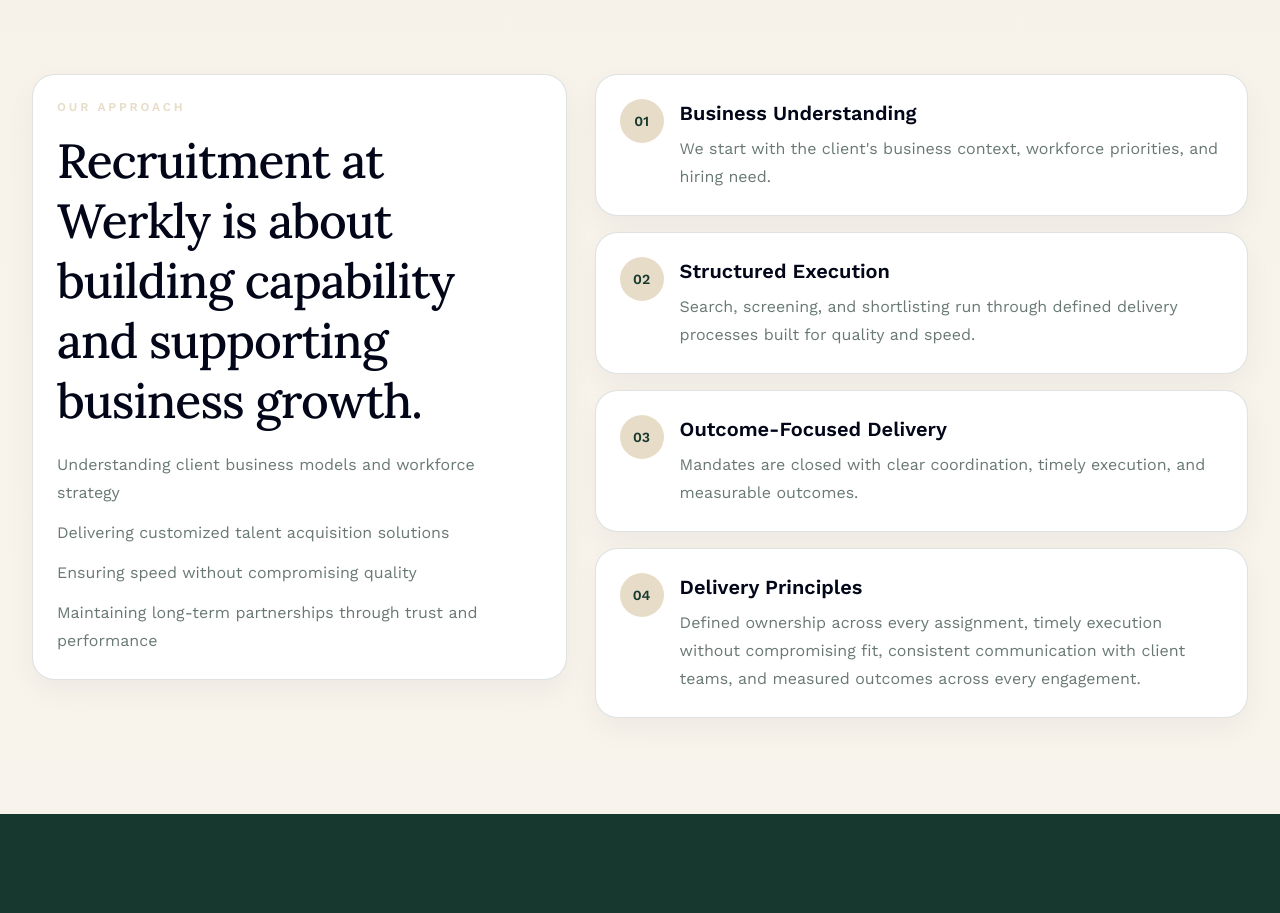
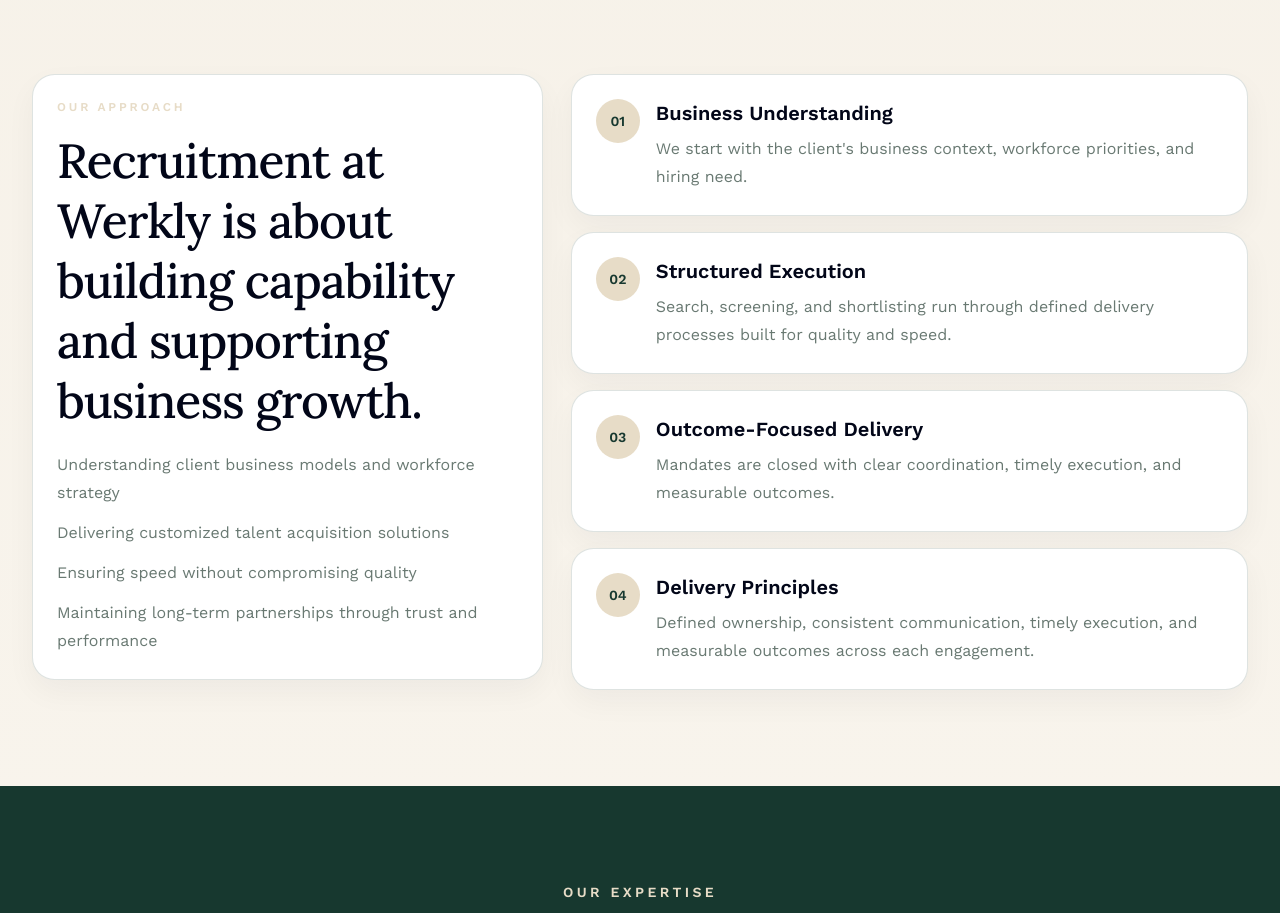
Before and after one commit to djkreddys-cmyk/Werkly, a Next.js app: page / in a window 1280 px wide. Shown: the part 1860-2773 px from the top of the page. Built offline with nearby package versions, Linux system fonts and the light colour scheme.

Commit message:
Refine process section alignment and shorten delivery principles

```diff
--- a/app/page.tsx
+++ b/app/page.tsx
@@ -61,7 +61,7 @@ const processSteps = [
   {
     title: "Delivery Principles",
     description:
-      "Defined ownership across every assignment, timely execution without compromising fit, consistent communication with client teams, and measured outcomes across every engagement.",
+      "Defined ownership, consistent communication, timely execution, and measurable outcomes across each engagement.",
   },
 ];
 
@@ -199,10 +199,10 @@ export default function Home() {
         </section>
 
         <section id="process" className="section-shell anchor-section py-16 sm:py-24">
-          <div className="grid gap-7 lg:grid-cols-[0.9fr_1.1fr] lg:items-start">
+          <div className="grid gap-7 lg:grid-cols-[0.86fr_1.14fr] lg:items-start">
             <div className="story-card p-7 sm:p-8">
               <p className="eyebrow">Our Approach</p>
-              <h2 className="mt-4 section-title">
+              <h2 className="mt-4 max-w-lg section-title">
                 Recruitment at Werkly is about building capability and supporting business growth.
               </h2>
               <ul className="space-y-3 pt-5">
```
